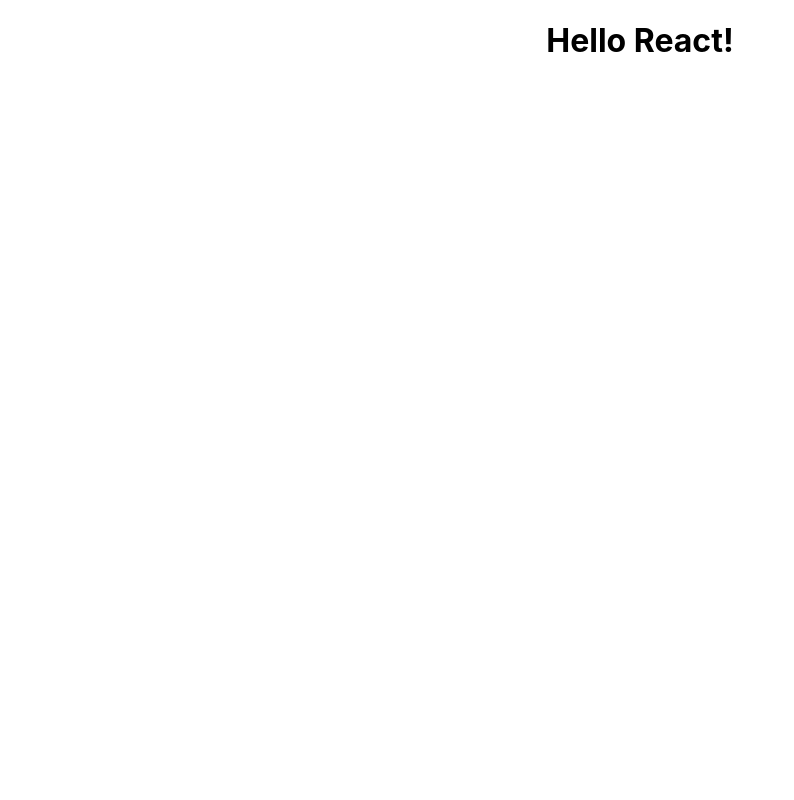
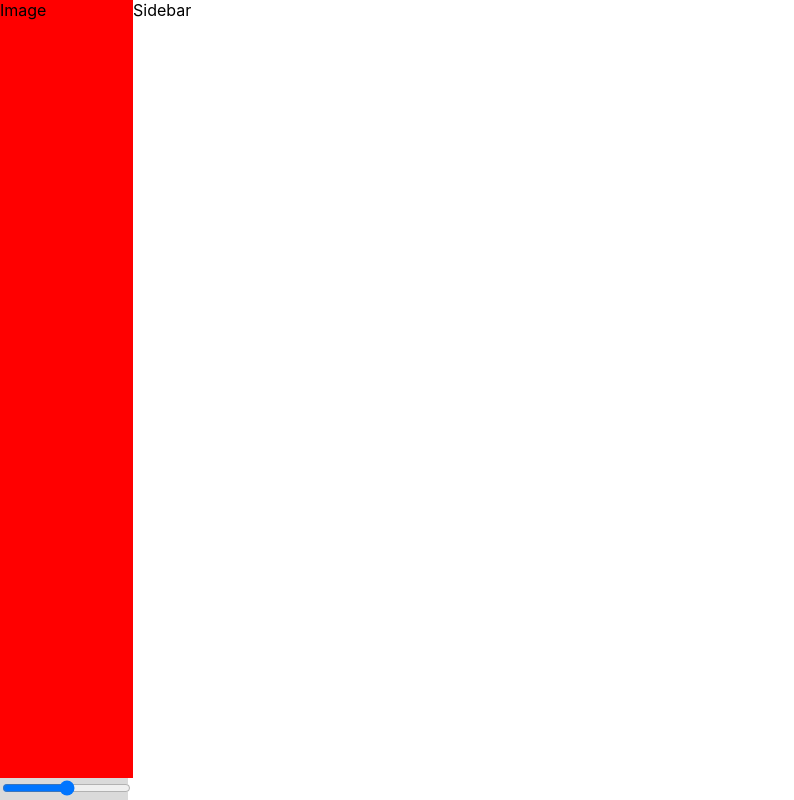
Before and after one commit to Marx-wrld/Photo-Editor, a React (Create React App) app in the folder photoeditor/: page / in a window 1280 px wide. Shown: the whole page, without its empty margins (0-794 px from the left). Built offline with nearby package versions, Linux system fonts and the light colour scheme.

Commit message:
setting the html and css structure

```diff
--- a/photoeditor/src/App.css
+++ b/photoeditor/src/App.css
@@ -1,38 +1,24 @@
-.App {
-  text-align: center;
+*, *::before, *::after{
+  box-sizing: border-box;
 }
 
-.App-logo {
-  height: 40vmin;
-  pointer-events: none;
+body{
+  margin: 0;
 }
 
-@media (prefers-reduced-motion: no-preference) {
-  .App-logo {
-    animation: App-logo-spin infinite 20s linear;
-  }
+.container{
+  display: grid;
+  grid-template-columns: 1fr auto;
+  grid-template-rows: 1fr auto;
+  grid-template-areas:
+  "image sidebar"
+  "slider sidebar";
+  height: 100vh; /*100 view height*/
+  width: 10vw;
+  background-color: #DADADA;
 }
 
-.App-header {
-  background-color: #282c34;
-  min-height: 100vh;
-  display: flex;
-  flex-direction: column;
-  align-items: center;
-  justify-content: center;
-  font-size: calc(10px + 2vmin);
-  color: white;
+.main-image{
+  grid-areas: image;
+  background-color: red;
 }
-
-.App-link {
-  color: #61dafb;
-}
-
-@keyframes App-logo-spin {
-  from {
-    transform: rotate(0deg);
-  }
-  to {
-    transform: rotate(360deg);
-  }
-}
--- a/photoeditor/src/App.js
+++ b/photoeditor/src/App.js
@@ -1,9 +1,15 @@
+import React from 'react';
 import './App.css';
+import Slider from './Slider';
 
 function App() {
   return (
-    <div className="App">
-      <h1> Hello React! </h1>
+    <div className="container">
+      <div className="main-image">Image</div>
+      <div className="sidebar">
+        Sidebar
+        </div>
+        <Slider />
     </div>
   );
 }
--- /dev/null
+++ b/photoeditor/src/Slider.js
@@ -0,0 +1,10 @@
+import React from 'react';
+import './App.css';
+
+export default function Slider(){
+    return (
+        <div className="slider-container">
+           <input type="range" className="slider" />
+        </div>
+    )
+}
```
